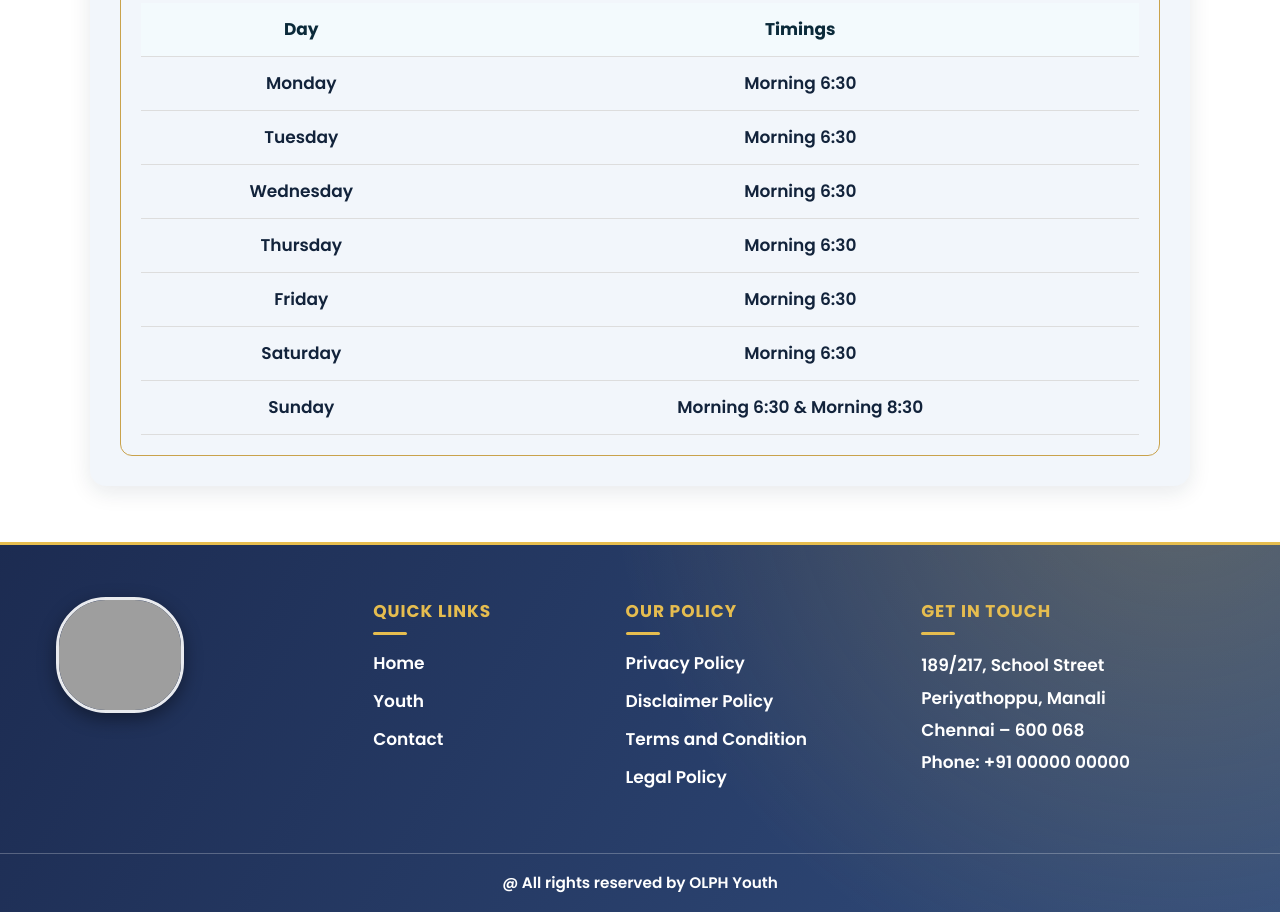
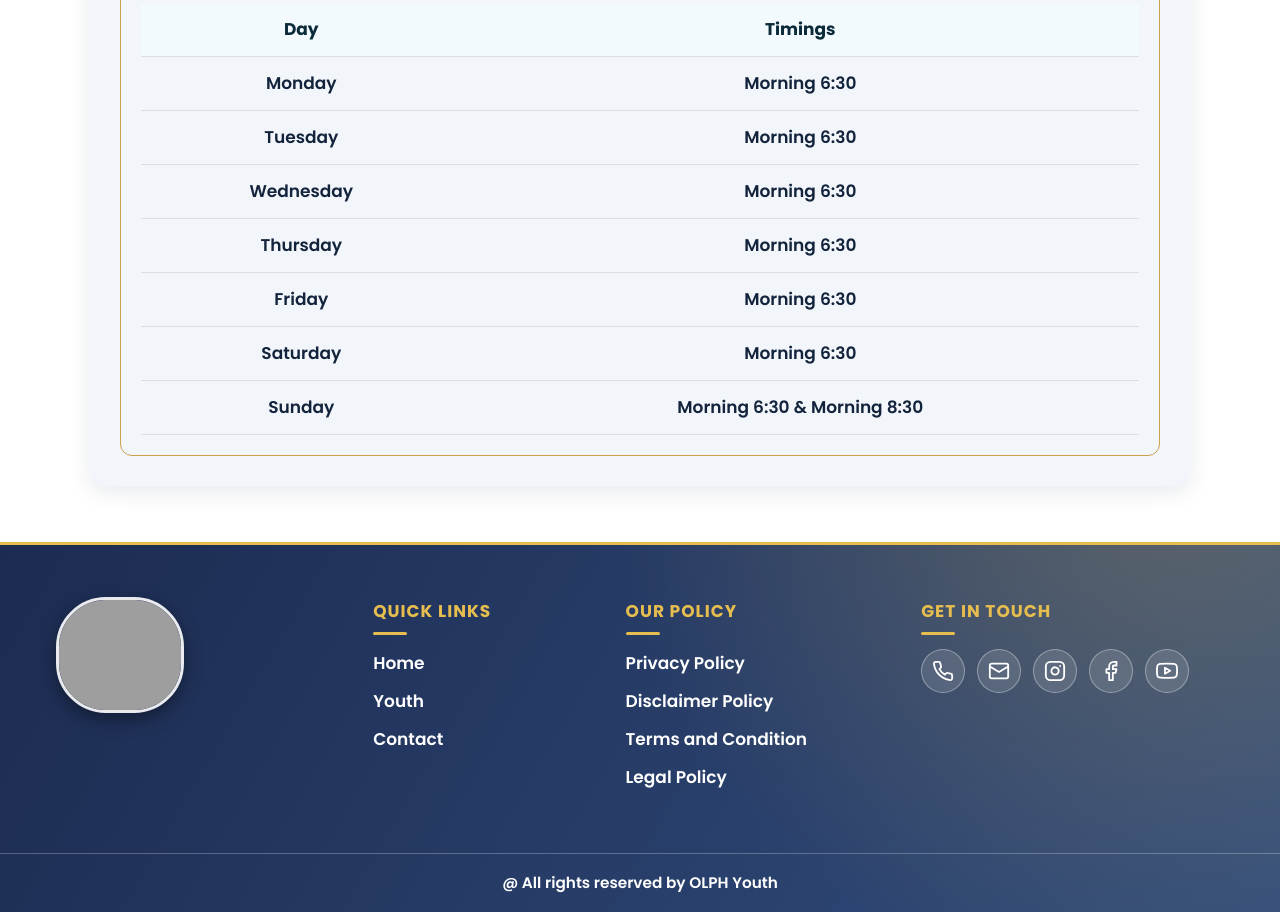
Before and after one commit to vinolanmartind/olph, an Astro site: page / in a window 1280 px wide. Shown: the part 1019-1931 px from the top of the page. Built offline with nearby package versions, Linux system fonts and the light colour scheme; Astro itself is replaced by a stand-in of ours; grey boxes are pictures that could not be loaded.

Commit message:
footer changed

```diff
--- a/public/asset/css/footer.css
+++ b/public/asset/css/footer.css
@@ -124,3 +124,60 @@
         font-size: .92em
     }
 }
+
+/* ===== FOOTER: contact icons (phone, mail, instagram, facebook, youtube) ===== */
+.social {
+    display: flex;
+    flex-wrap: wrap;
+    align-items: center;
+    gap: 12px
+}
+
+.social-link {
+    display: inline-flex;
+    align-items: center;
+    justify-content: center;
+    flex: none;
+    width: 44px;
+    height: 44px;
+    border-radius: 50%;
+    color: #fff;
+    background: rgba(255, 255, 255, .12);
+    border: 1.5px solid rgba(255, 255, 255, .35);
+    transition: color .2s, background .2s, border-color .2s, transform .2s
+}
+
+.social-link svg {
+    width: 22px;
+    height: 22px;
+    fill: none;
+    stroke: currentColor;
+    stroke-width: 2;
+    stroke-linecap: round;
+    stroke-linejoin: round
+}
+
+.social-link:hover,
+.social-link:focus-visible {
+    color: var(--accent);
+    border-color: var(--accent);
+    background: rgba(255, 255, 255, .2);
+    transform: translateY(-3px)
+}
+
+@media(max-width:520px) {
+    .social {
+        justify-content: center
+    }
+}
+
+@media(max-width:360px) {
+    .social {
+        gap: 8px
+    }
+
+    .social-link {
+        width: 40px;
+        height: 40px
+    }
+}
--- a/src/components/Footer.astro
+++ b/src/components/Footer.astro
@@ -1,5 +1,14 @@
 ---
 const base = import.meta.env.BASE_URL;
+
+/* ===== EDIT YOUR CONTACT LINKS HERE ===== */
+const contact = {
+    phone: "tel:+910000000000",          // tel:+91XXXXXXXXXX
+    mail: "mailto:church@example.com",   // mailto:your@email.com
+    instagram: "https://www.instagram.com/",
+    facebook: "https://www.facebook.com/",
+    youtube: "https://www.youtube.com/",
+};
 ---
 
 <footer class="revelation">
@@ -43,15 +52,23 @@ const base = import.meta.env.BASE_URL;
             </ul>
         </div>
         <div class="disciple">
-            <h3 data-ta="தொடர்பு கொள்ள">Get in Touch</h3><address>
-                <span data-ta="189/217, பள்ளி தெரு">189/217, School Street</span
-                ><br />
-                <span data-ta="பெரியதோப்பு, மணலி">Periyathoppu, Manali</span><br
-                />
-                <span data-ta="சென்னை – 600 068">Chennai – 600 068</span><br />
-                <span data-ta="தொலைபேசி:">Phone:</span>
-                <a href="tel:+910000000000">+91 00000 00000</a>
-            </address>
+            <h3 data-ta="தொடர்பு கொள்ள">Get in Touch</h3><div class="social">
+                <a class="social-link" href={contact.phone} aria-label="Phone" title="Phone">
+                    <svg viewBox="0 0 24 24" aria-hidden="true"><path d="M22 16.92v3a2 2 0 0 1-2.18 2 19.79 19.79 0 0 1-8.63-3.07 19.5 19.5 0 0 1-6-6 19.79 19.79 0 0 1-3.07-8.67A2 2 0 0 1 4.11 2h3a2 2 0 0 1 2 1.72c.127.96.361 1.903.7 2.81a2 2 0 0 1-.45 2.11L8.09 9.91a16 16 0 0 0 6 6l1.27-1.27a2 2 0 0 1 2.11-.45c.907.339 1.85.573 2.81.7A2 2 0 0 1 22 16.92z"/></svg>
+                </a>
+                <a class="social-link" href={contact.mail} aria-label="Email" title="Email">
+                    <svg viewBox="0 0 24 24" aria-hidden="true"><rect x="2" y="4" width="20" height="16" rx="2"/><path d="m22 7-10 6L2 7"/></svg>
+                </a>
+                <a class="social-link" href={contact.instagram} target="_blank" rel="noopener noreferrer" aria-label="Instagram" title="Instagram">
+                    <svg viewBox="0 0 24 24" aria-hidden="true"><rect x="2" y="2" width="20" height="20" rx="5"/><path d="M16 11.37A4 4 0 1 1 12.63 8 4 4 0 0 1 16 11.37z"/><path d="M17.5 6.5h.01"/></svg>
+                </a>
+                <a class="social-link" href={contact.facebook} target="_blank" rel="noopener noreferrer" aria-label="Facebook" title="Facebook">
+                    <svg viewBox="0 0 24 24" aria-hidden="true"><path d="M18 2h-3a5 5 0 0 0-5 5v3H7v4h3v8h4v-8h3l1-4h-4V7a1 1 0 0 1 1-1h3z"/></svg>
+                </a>
+                <a class="social-link" href={contact.youtube} target="_blank" rel="noopener noreferrer" aria-label="YouTube" title="YouTube">
+                    <svg viewBox="0 0 24 24" aria-hidden="true"><path d="M22.54 6.42a2.78 2.78 0 0 0-1.94-2C18.88 4 12 4 12 4s-6.88 0-8.6.46a2.78 2.78 0 0 0-1.94 2A29 29 0 0 0 1 11.75a29 29 0 0 0 .46 5.33A2.78 2.78 0 0 0 3.4 19c1.72.46 8.6.46 8.6.46s6.88 0 8.6-.46a2.78 2.78 0 0 0 1.94-2 29 29 0 0 0 .46-5.25 29 29 0 0 0-.46-5.33z"/><path d="M9.75 15.02 15.5 11.75 9.75 8.48z"/></svg>
+                </a>
+            </div>
         </div>
     </div><div
         class="hallelujah"
```
